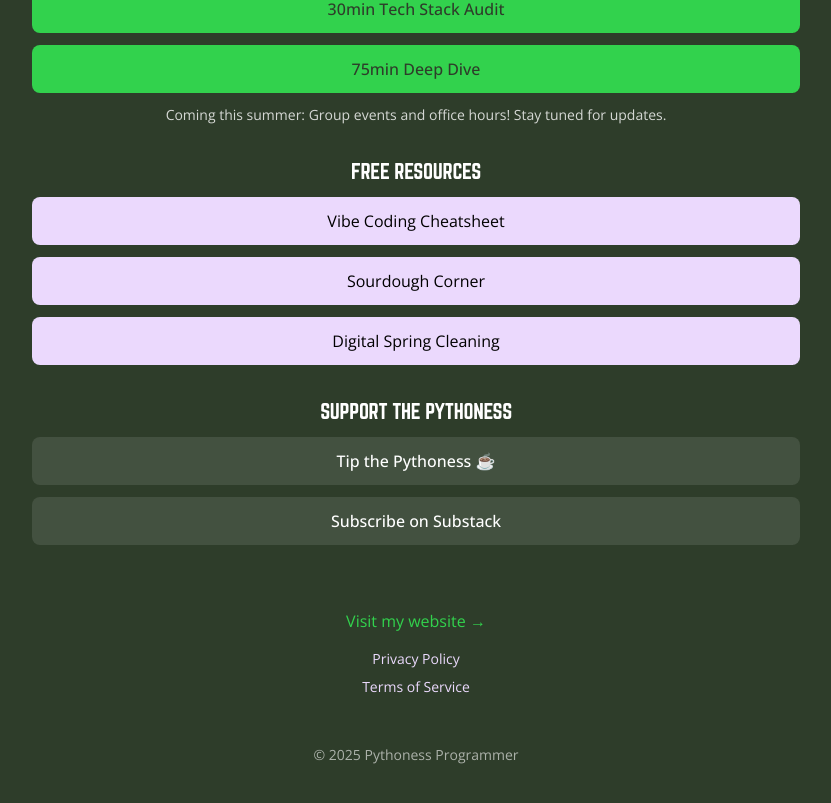
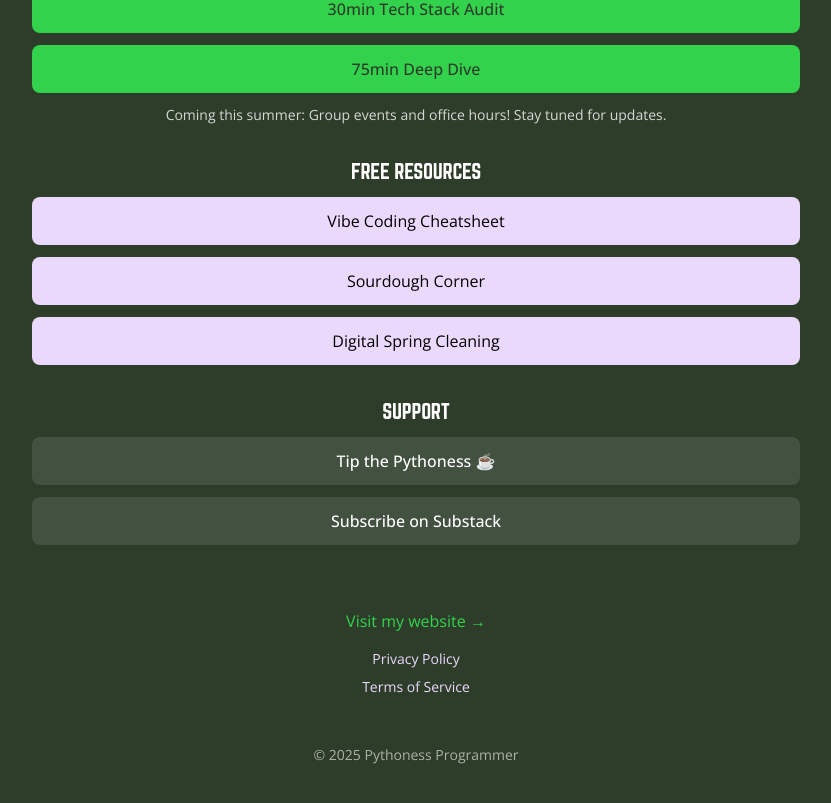
Before and after one commit to devandapaige/pythoness-programmer, a Next.js app: page /links in a window 1280 px wide. Shown: the part 683-1486 px from the top of the page, without its empty margins (224-1055 px from the left). Built offline with nearby package versions, Linux system fonts and the light colour scheme.

Commit message:
simplify support

```diff
--- a/src/app/links/page.tsx
+++ b/src/app/links/page.tsx
@@ -252,7 +252,7 @@ export default function LinksPage() {
           {/* Support Links */}
           {supportLinks.length > 0 && (
             <div className="space-y-3">
-              <h2 className="font-display text-xl text-white text-center">Support the Pythoness</h2>
+              <h2 className="font-display text-xl text-white text-center">Support</h2>
               <div className="space-y-3">
                 {supportLinks.map((link) => (
                   <Link
--- a/src/components/Footer.tsx
+++ b/src/components/Footer.tsx
@@ -71,7 +71,7 @@ export default function Footer() {
               <li><span className="text-white/60 text-sm">Based in New Kent, Virginia crafting remote, digital services since 2018</span></li>
             </ul>
           </FooterSection>
-          <FooterSection title="Support the Pythoness">
+          <FooterSection title="Support">
             <p className="text-white/80 text-sm mb-1">If you enjoy my work, you can buy me a coffee!</p>
             <ul className="space-y-1" role="list" aria-label="Support options">
               <li><Link href="https://buy.stripe.com/eVaeWq6303RIejK28g" target="_blank" rel="noopener noreferrer" className={footerLinkClass}>Tip the Pythoness ☕</Link></li>
```
